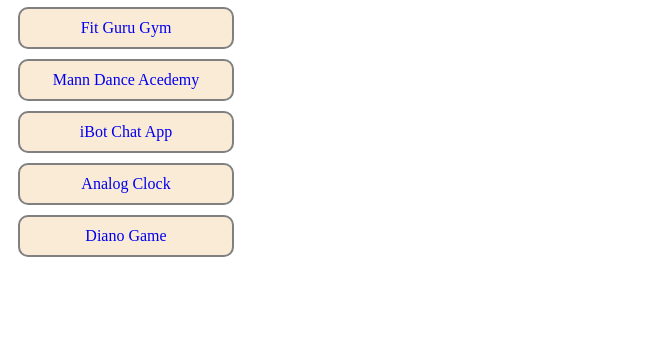
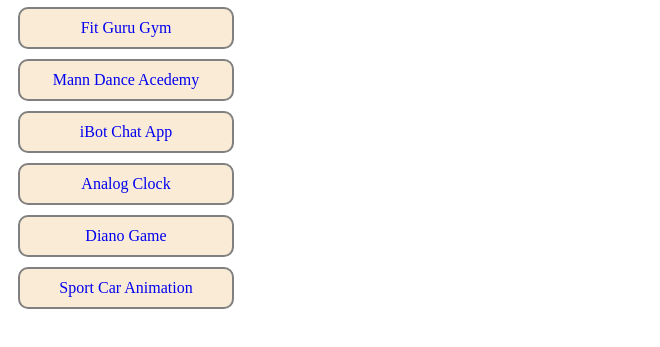
Before and after one commit to piyushkothiya/portfoliowebsite, a plain HTML site: page index.html in a window 1280 px wide. Shown: the part 125-472 px from the top of the page, without its empty margins (0-660 px from the left). Drawn offline with Linux system fonts and the light colour scheme.

Commit message:
sport car add

```diff
--- a/index.html
+++ b/index.html
@@ -15,4 +15,5 @@
     <a href="http://ibotchatapp.piyushkothiya.in" target="_blank"> iBot Chat App</a>
     <a href="http://analogclock.piyushkothiya.in" target="_blank">Analog Clock</a>
     <a href="http://dianogame.piyushkothiya.in" target="_blank">Diano Game</a>
+    <a href="http://sportcar.piyushkothiya.in" target="_blank">Sport Car Animation</a>
 </html>
```
Also changed, not shown: piyush.JPG (deleted).
